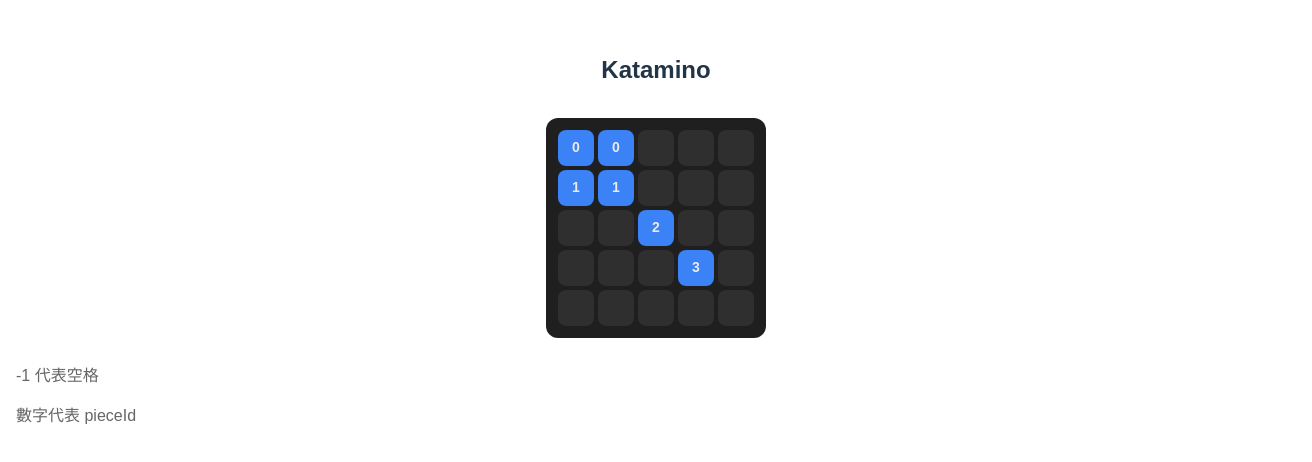
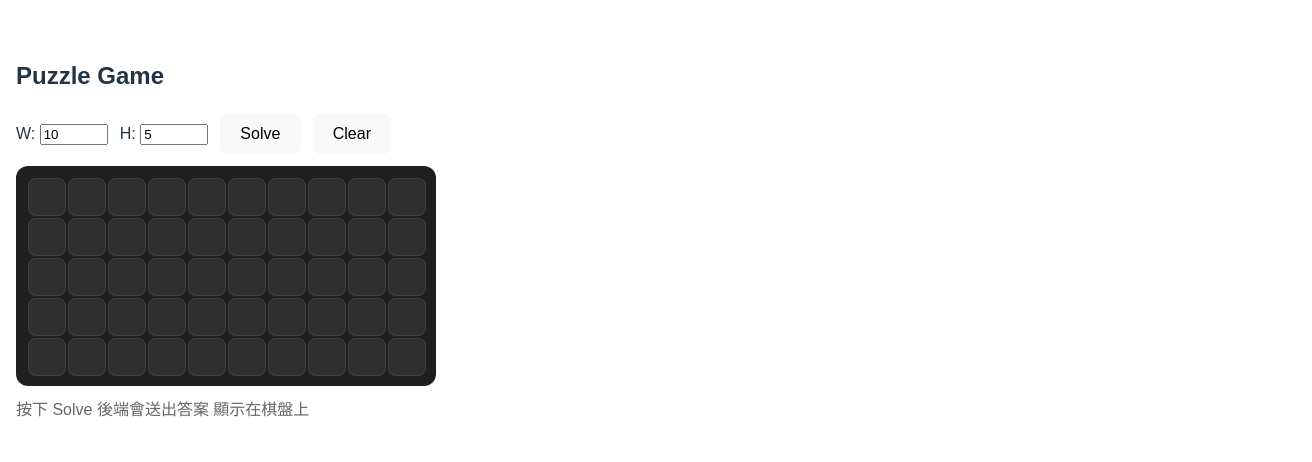
Before and after one commit to tsen-tesn/Puzzle-Game, a React (Vite) app in the folder puzzle-frontend/: page / in a window 1280 px wide. Shown: the part 162-624 px from the top of the page, 1312 px wide, since content can reach past the window. Built offline with nearby package versions, Linux system fonts and the light colour scheme.

Commit message:
set the all colors of pieces

```diff
--- a/puzzle-frontend/src/App.jsx
+++ b/puzzle-frontend/src/App.jsx
@@ -1,35 +1,115 @@
-import { useMemo } from 'react'
-import Board from './components/Board'
+import { useMemo, useState } from 'react'
+import Board from './components/Board.jsx'
 
-// import Puzzle
+function emptyGrid(width, height) {
+  return Array(width * height).fill(-1)
+}
+
+function applyPlacementsToGrid(width, height, placements) {
+  const g = emptyGrid(width, height)
+
+  for (const p of placements) {
+    const id = p.pieceId
+    for (const c of p.cells) {
+      const x = c.x
+      const y = c.y
+      if (x < 0 || x >= width || y < 0 || y >= height) continue
+      g[y * width + x] = id
+    }
+  }
+
+  return g
+}
+
 export default function App() {
-  const width = 5
-  const height = 5
+  const [width, setWidth] = useState(10)
+  const [height, setHeight] = useState(5)
 
-  // 假資料：先填出幾個格子測試（-1 表示空）
-  const grid = useMemo(() => {
-    const g = Array(width * height).fill(-1)
-    // 隨便填一些 pieceId
-    g[0] = 0
-    g[1] = 0
-    g[5] = 1
-    g[6] = 1
-    g[12] = 2
-    g[18] = 3
-    return g
-  }, [])
+  const [grid, setGrid] = useState(() => emptyGrid(10, 5))
+  const [loading, setLoading] = useState(false)
+  const [msg, setMsg] = useState('')
+
+  const pieceIds = useMemo(() => [0, 1, 2, 3, 5, 7, 8, 9, 10, 11], [])
+
+  async function solve() {
+    setLoading(true)
+    setMsg('Solving...')
+    try {
+      const res = await fetch('/solve', {
+        method: 'POST',
+        headers: { 'Content-Type': 'application/json' },
+        body: JSON.stringify({
+          width,
+          height,
+          pieceIds,
+        }),
+      })
+
+      const data = await res.json()
+
+      if (!data.solved) {
+        setMsg(data.error || 'No solution')
+        setGrid(emptyGrid(width, height))
+        return
+      }
+
+      setMsg('Solved!')
+      const newGrid = applyPlacementsToGrid(width, height, data.placements)
+      setGrid(newGrid)
+    } catch (e) {
+      setMsg('Request failed: ' + String(e))
+    } finally {
+      setLoading(false)
+    }
+  }
+
+  function clearBoard() {
+    setGrid(emptyGrid(width, height))
+    setMsg('')
+  }
 
   return (
-    <div style={{ padding: 16, fontFamily: 'sans-serif', justifyContent: 'center', width: '100vw' }}>
-      <h2 style = {{ textAlign: 'center' }}>Katamino</h2>
-      <div style={{ padding: 10, justifyContent: 'center', display: 'flex' }}>
-        <Board width={width} height={height} grid={grid} />
+    <div style={{ padding: 16, fontFamily: 'sans-serif' }}>
+      <h2>Puzzle Game</h2>
+
+      <div style={{ display: 'flex', gap: 12, alignItems: 'center', marginBottom: 12 }}>
+        <label>
+          W:&nbsp;
+          <input
+            type="number"
+            value={width}
+            min={1}
+            onChange={(e) => setWidth(Number(e.target.value))}
+            style={{ width: 60 }}
+          />
+        </label>
+
+        <label>
+          H:&nbsp;
+          <input
+            type="number"
+            value={height}
+            min={1}
+            onChange={(e) => setHeight(Number(e.target.value))}
+            style={{ width: 60 }}
+          />
+        </label>
+
+        <button onClick={solve} disabled={loading}>
+          {loading ? 'Solving...' : 'Solve'}
+        </button>
+
+        <button onClick={clearBoard} disabled={loading}>
+          Clear
+        </button>
+
+        <span style={{ marginLeft: 8 }}>{msg}</span>
       </div>
-      <p style={{ color: '#666' }}>
-        -1 代表空格
-      </p>
-      <p style={{ color: '#666' }}>
-        數字代表 pieceId
+
+      <Board width={width} height={height} grid={grid} />
+
+      <p style={{ color: '#666', marginTop: 12 }}>
+        按下 Solve 後端會送出答案 顯示在棋盤上
       </p>
     </div>
   )
--- a/puzzle-frontend/src/components/Board.css
+++ b/puzzle-frontend/src/components/Board.css
@@ -18,9 +18,26 @@
   justify-content: center;
   font-size: 14px;
   user-select: none;
+  border: 1px solid rgba(255, 255, 255, 0.08);
 }
 
+/* filled 不指定顏色，顏色交給 piece-xxx class */
 .cell.filled {
-  background: #3b82f6; /* 先用同色，之後我們再依 pieceId 變色 */
   font-weight: 700;
 }
+
+/* pieceId 對應顏色（你現在先做 0,1,2 就夠） */
+.cell.piece-0 { background: #d17b38; }
+.cell.piece-1 { background: #22c55e; }
+.cell.piece-2 { background: #763bf6; }
+.cell.piece-3 { background: #d138c7; }
+.cell.piece-4 { background: #0f8f3e; }
+.cell.piece-5 { background: #39a6ff; }
+.cell.piece-6 { background: #384ad1; }
+.cell.piece-7 { background: #a31ef0; }
+.cell.piece-8 { background: #e9dc4d; }
+.cell.piece-9 { background: #ef89ea; }
+.cell.piece-10 { background: #eb9f24; }
+.cell.piece-11 { background: #d3f720; }
+
+/* 如果之後要擴充 0~11，可以再加 piece-3 ~ piece-11 */
--- a/puzzle-frontend/src/components/Board.jsx
+++ b/puzzle-frontend/src/components/Board.jsx
@@ -14,13 +14,16 @@
         const y = Math.floor(idx / width)
         const filled = v !== -1
 
+        // pieceId 對應 class：piece-0, piece-1, piece-2...
+        const pieceClass = filled ? `piece-${v}` : ''
+
         return (
           <div
             key={idx}
-            className={`cell ${filled ? 'filled' : ''}`}
+            className={`cell ${filled ? 'filled' : ''} ${pieceClass}`}
             title={`(${x}, ${y}) value=${v}`}
           >
-            {filled ? v : ''}
+            {''}
           </div>
         )
       })}
--- a/puzzle-frontend/vite.config.js
+++ b/puzzle-frontend/vite.config.js
@@ -1,7 +1,12 @@
 import { defineConfig } from 'vite'
 import react from '@vitejs/plugin-react'
 
-export default defineConfig({
+export default defineConfig(({ mode }) => ({
   plugins: [react()],
-  base: '/Puzzle-Game/',   // ★ 一定要是 repo 名
-})
+  base: mode === 'production' ? '/Puzzle-Game/' : '/',
+  server: {
+    proxy: {
+      '/solve': 'http://127.0.0.1:8080',
+    },
+  },
+}))
```
